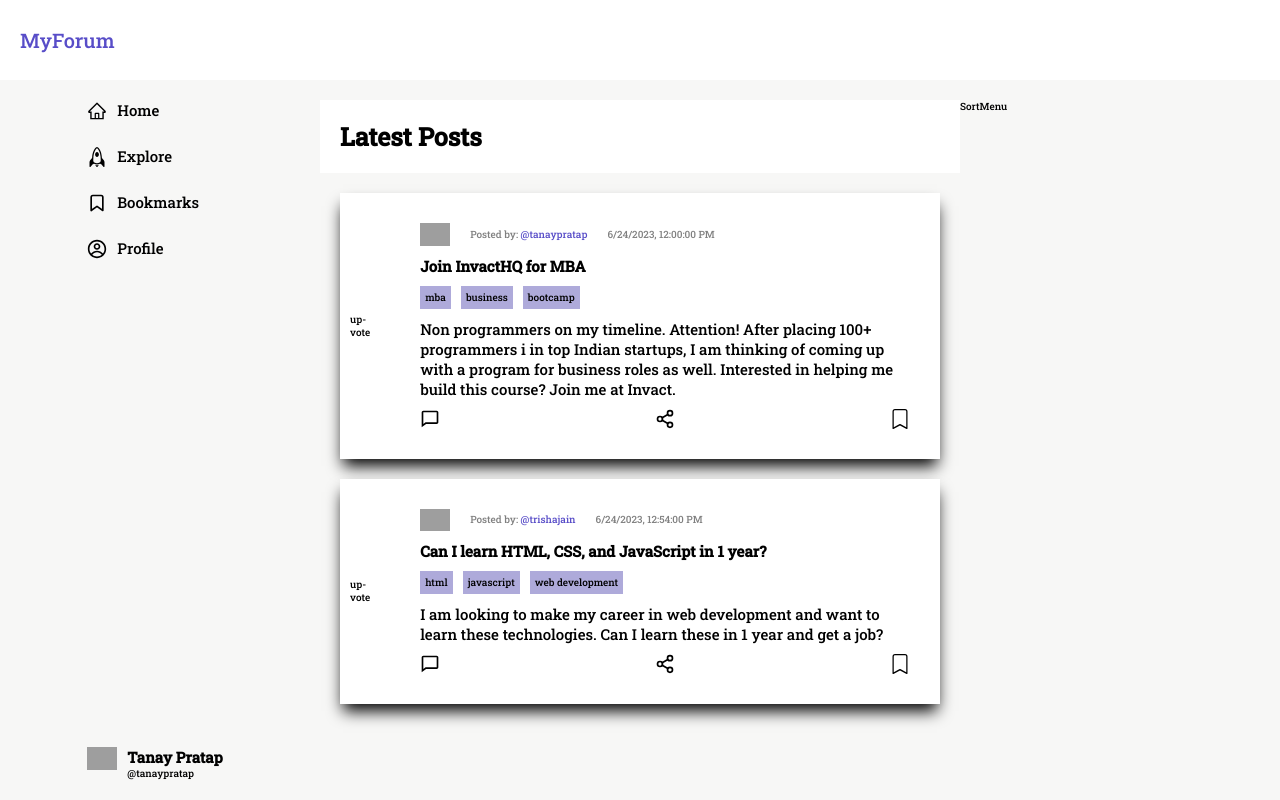
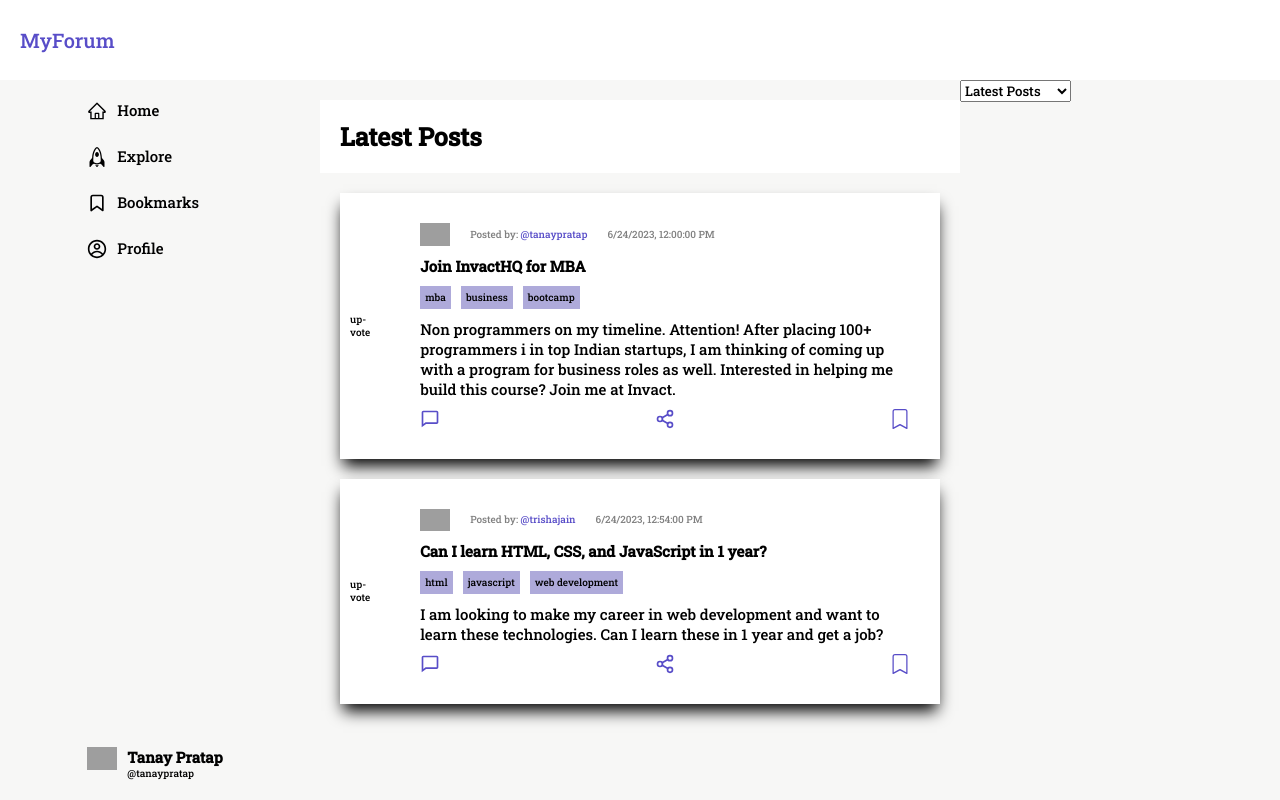
Before and after one commit to Narendra-94/machone-coding-round-four, a React (Create React App) app: page / in a window 1280 px wide. Built offline with nearby package versions, Linux system fonts and the light colour scheme; grey boxes are pictures that could not be loaded.

Commit message:
feat:done sort

```diff
--- a/src/components/SortMenu/SortMenu.js
+++ b/src/components/SortMenu/SortMenu.js
@@ -1,5 +1,24 @@
-import React from "react";
+import React, { useContext, useReducer } from "react";
+import { ForumContext } from "../../context.js/ForumContext";
 
 export const SortMenu = () => {
-  return <div className="sort-menu">SortMenu</div>;
+  const { dispatch } = useContext(ForumContext);
+
+  const handleSortChange = (event) => {
+    const selectedOption = event.target.value;
+    if (selectedOption === "date") {
+      dispatch({ type: "SORT_BY_DATE_CREATED" });
+    } else if (selectedOption === "upvotes") {
+      dispatch({ type: "SORT_BY_UPVOTES" });
+    }
+  };
+
+  return (
+    <div>
+      <select onChange={handleSortChange}>
+        <option value="date">Latest Posts</option>
+        <option value="upvotes">Most Upvoted</option>
+      </select>
+    </div>
+  );
 };
--- a/src/components/pages/Home/Home.css
+++ b/src/components/pages/Home/Home.css
@@ -83,4 +83,5 @@
   display: flex;
   justify-content: space-between;
   font-size: 2rem;
+  color: var(--forum-theme-main-color);
 }
--- a/src/reducer/reducer.js
+++ b/src/reducer/reducer.js
@@ -7,7 +7,24 @@ export const reducer = (state, action) => {
     case "FETCH_SUCCESSFULL_DATA": {
       return { ...state, forumData: action.payload };
     }
-
+    case "SORT_BY_DATE_CREATED": {
+      const sortedByDate = [...state.forumData.posts].sort(
+        (a, b) => new Date(b.createdAt) - new Date(a.createdAt)
+      );
+      return {
+        ...state,
+        forumData: { ...state.forumData, posts: sortedByDate },
+      };
+    }
+    case "SORT_BY_UPVOTES": {
+      const sortedByUpvotes = [...state.forumData.posts].sort(
+        (a, b) => b.upvotes - a.upvotes
+      );
+      return {
+        ...state,
+        forumData: { ...state.forumData, posts: sortedByUpvotes },
+      };
+    }
     default:
       return state;
   }
```
